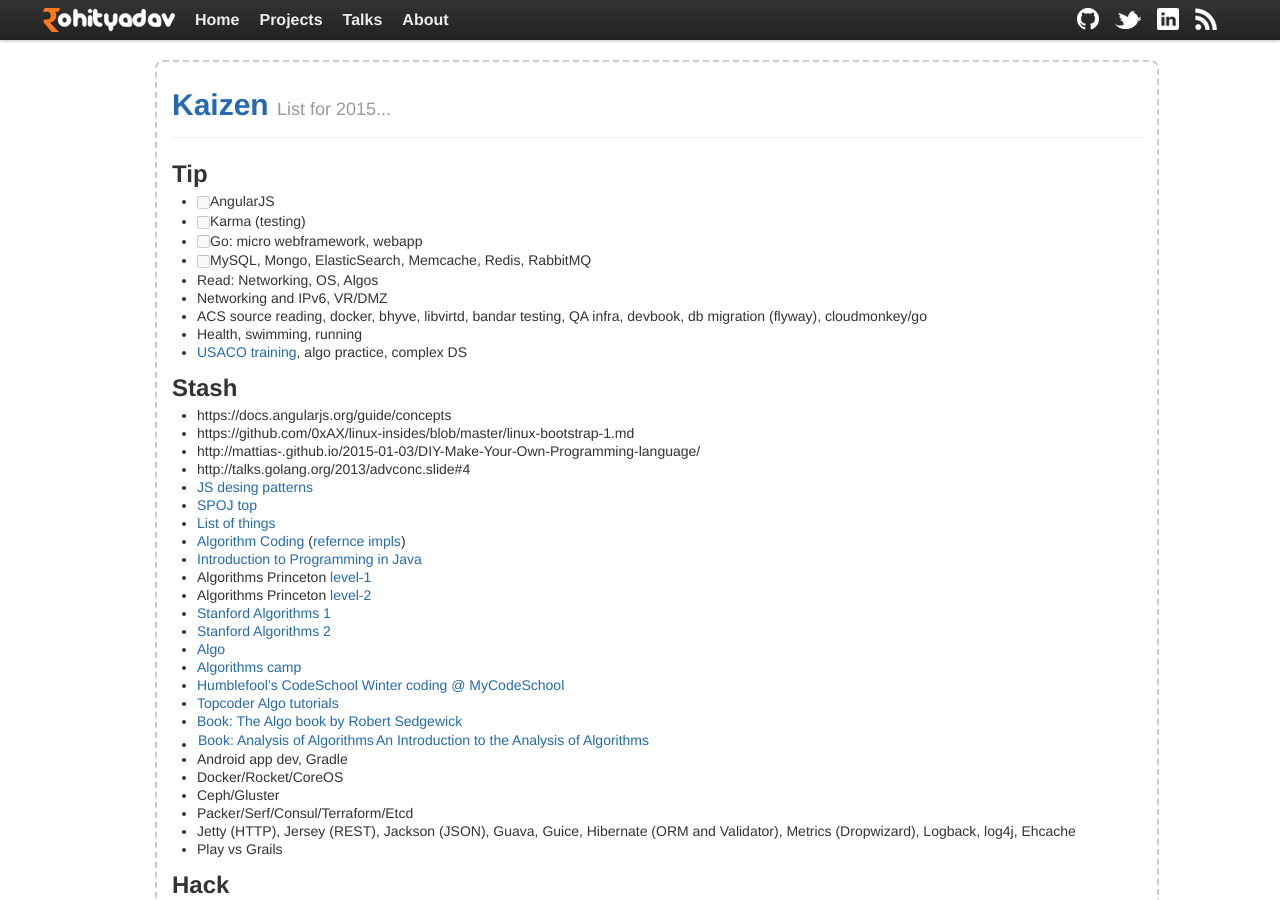
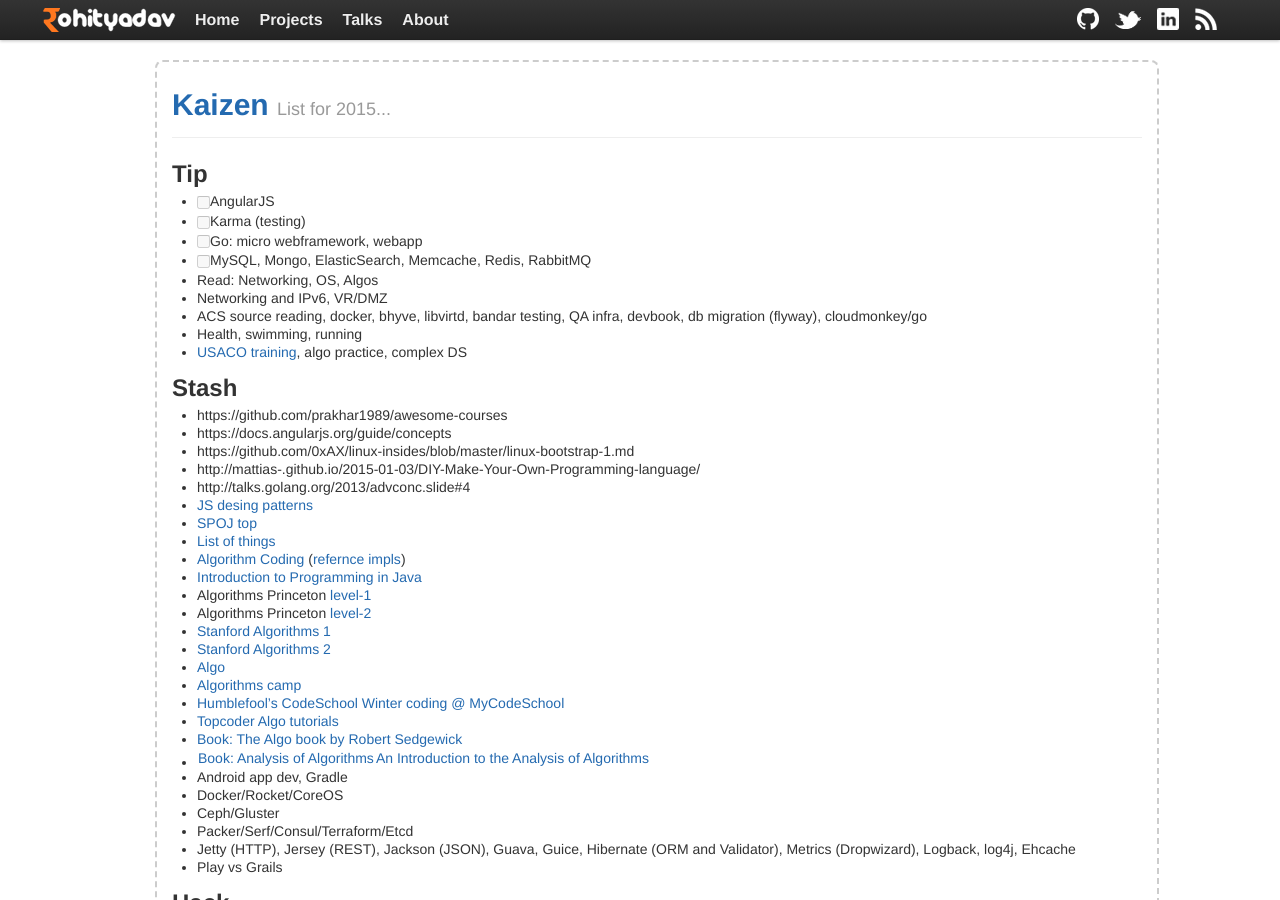
Before and after one commit to rohityadavcloud/rohityadavcloud.github.io, a Jekyll site: the page built from kaizen/index.markdown, in a window 1280 px wide and 900 px high. Built offline with Jekyll 4.4.1, drawn with Linux system fonts in a browser that asks for light colours; some of the changed lines change nothing that is shown.

Commit message:
ku
Signed-off-by: Rohit Yadav <rohit.yadav@shapeblue.com>

```diff
--- a/kaizen/index.markdown
+++ b/kaizen/index.markdown
@@ -18,6 +18,7 @@
 
 ## Stash
 
+- https://github.com/prakhar1989/awesome-courses
 - https://docs.angularjs.org/guide/concepts
 - https://github.com/0xAX/linux-insides/blob/master/linux-bootstrap-1.md
 - http://mattias-.github.io/2015-01-03/DIY-Make-Your-Own-Programming-language/
```
